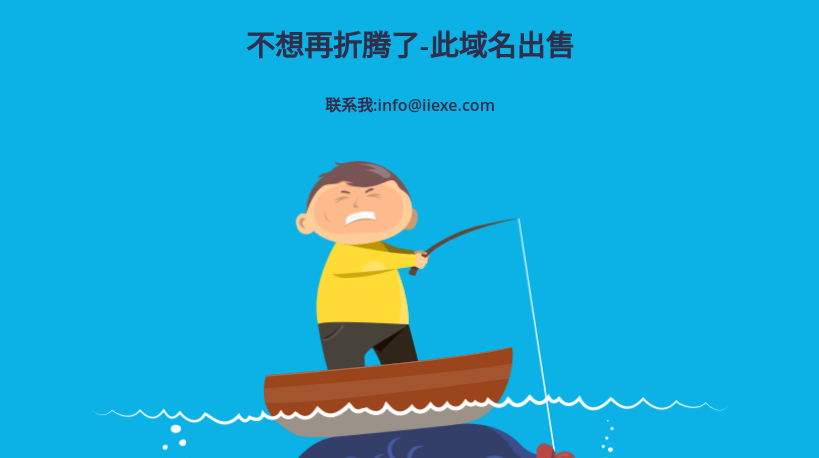
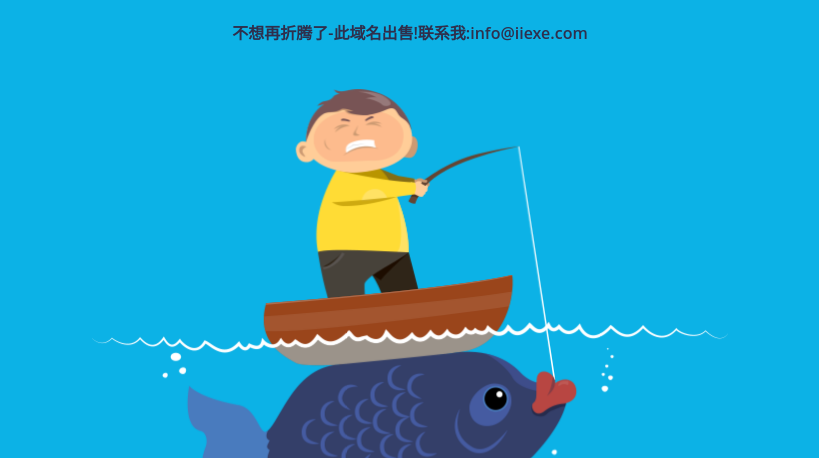
Before and after one commit to iexe/iexe.github.com, a plain HTML site: page index.html in a window 1280 px wide. Shown: the part 342-800 px from the top of the page, without its empty margins (230-1049 px from the left). Drawn offline with Linux system fonts and the light colour scheme; a web font is replaced by a local one.

Commit message:
修改内容-邮件地址

```diff
--- a/index.html
+++ b/index.html
@@ -117,8 +117,8 @@
                             <div class="col-sm-12 text-center">
                                 <div class="animated" data-animation="fadeIn" data-animation-delay="500">
                                     <h2 class="uppercase">WWW.PALY.INFO</h2>
-                                    <h3 class="violet">不想再折腾了-此域名出售</h3>
-                                     <h4 class="violet">联系我:info@iiexe.com</h4>
+                                    <h4 class="violet">不想再折腾了-此域名出售!联系我:info@iiexe.com</h4>
+
                                 </div>
                             </div>
                         </div>
```
